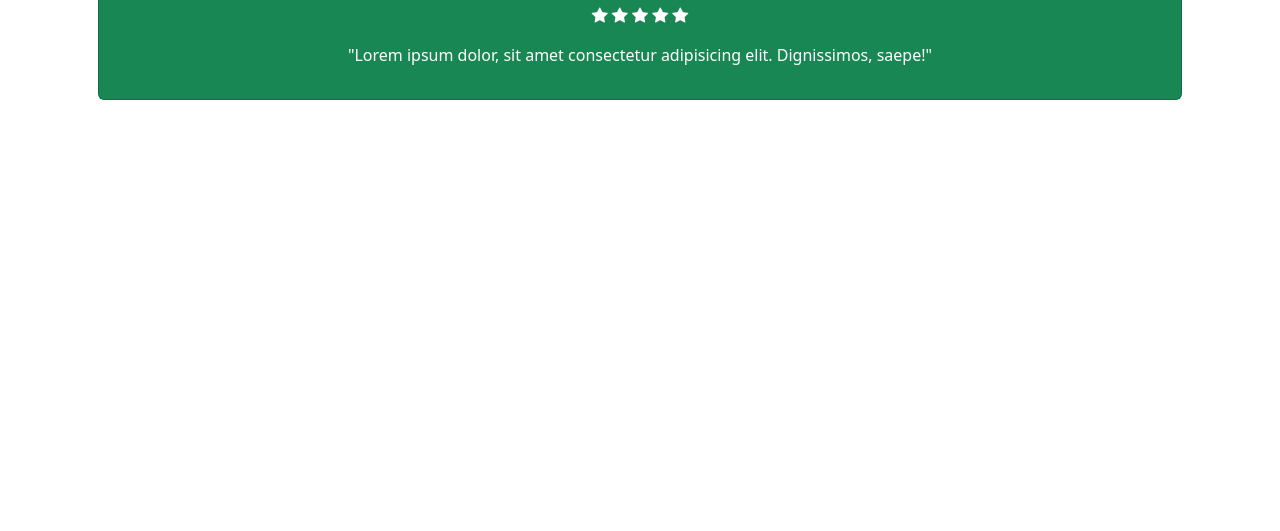
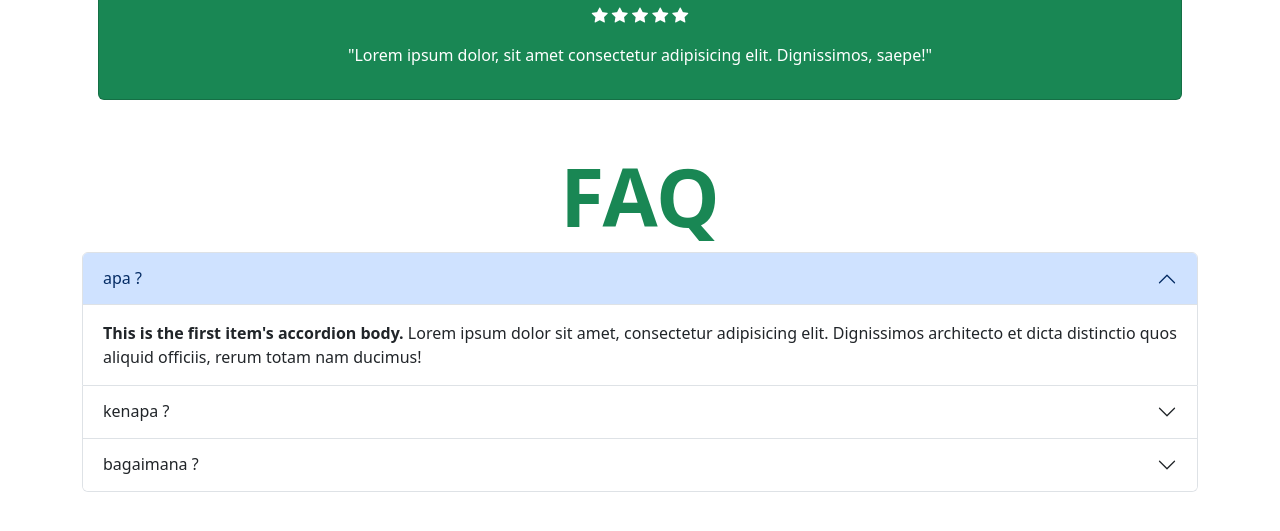
Before and after one commit to Ahmofiz/myaqiqah-bootstrap, a plain HTML site: page index.html in a window 1280 px wide. Shown: the part 2630-3161 px from the top of the page. Before the commit the page ends 2778 px from the top, so only its background shows below. Drawn offline with nearby package versions, Linux system fonts and the light colour scheme.

Commit message:
Update index.html

```diff
--- a/index.html
+++ b/index.html
@@ -162,7 +162,7 @@
             <div class="card">
               <div class="card-body text-center">
                 <img width="64" height="64" src="https://img.icons8.com/external-outline-wichaiwi/64/external-deliver-services-business-outline-wichaiwi.png" alt="external-deliver-services-business-outline-wichaiwi" class="my-3" />
-                <h5 class="card-title fw-bold">Free Ongkir Kota Medan</h5>
+                <h5 class="card-title fw-bold">Free Ongkir Kota Medan dan Sekitar</h5>
               </div>
             </div>
           </div>
@@ -262,6 +262,45 @@
       </div>
     </section>
 
+    <!-- faq -->
+    <section id="faq">
+      <div class="container my-5">
+        <h1 class="fw-bold display-1 text-center text-success">FAQ</h1>
+        <div class="accordion" id="accordionExample">
+          <div class="accordion-item">
+            <h2 class="accordion-header">
+              <button class="accordion-button" type="button" data-bs-toggle="collapse" data-bs-target="#collapseOne" aria-expanded="true" aria-controls="collapseOne">apa ?</button>
+            </h2>
+            <div id="collapseOne" class="accordion-collapse collapse show" data-bs-parent="#accordionExample">
+              <div class="accordion-body">
+                <strong>This is the first item's accordion body.</strong> Lorem ipsum dolor sit amet, consectetur adipisicing elit. Dignissimos architecto et dicta distinctio quos aliquid officiis, rerum totam nam ducimus!
+              </div>
+            </div>
+          </div>
+          <div class="accordion-item">
+            <h2 class="accordion-header">
+              <button class="accordion-button collapsed" type="button" data-bs-toggle="collapse" data-bs-target="#collapseTwo" aria-expanded="false" aria-controls="collapseTwo">kenapa ?</button>
+            </h2>
+            <div id="collapseTwo" class="accordion-collapse collapse" data-bs-parent="#accordionExample">
+              <div class="accordion-body">
+                <strong>This is the second item's accordion body.</strong> Lorem ipsum dolor sit amet consectetur, adipisicing elit. Natus quam inventore beatae odio recusandae iure ipsum minus commodi nihil facilis.
+              </div>
+            </div>
+          </div>
+          <div class="accordion-item">
+            <h2 class="accordion-header">
+              <button class="accordion-button collapsed" type="button" data-bs-toggle="collapse" data-bs-target="#collapseThree" aria-expanded="false" aria-controls="collapseThree">bagaimana ?</button>
+            </h2>
+            <div id="collapseThree" class="accordion-collapse collapse" data-bs-parent="#accordionExample">
+              <div class="accordion-body">
+                <strong>This is the third item's accordion body.</strong>Lorem ipsum dolor sit amet consectetur, adipisicing elit. Ut omnis esse quos placeat unde labore commodi minima, inventore quisquam ullam!
+              </div>
+            </div>
+          </div>
+        </div>
+      </div>
+    </section>
+
     <!-- procedure -->
     <!-- <section id="prosedur">
       <div class="container-fluid py-5 bg-success">
```
